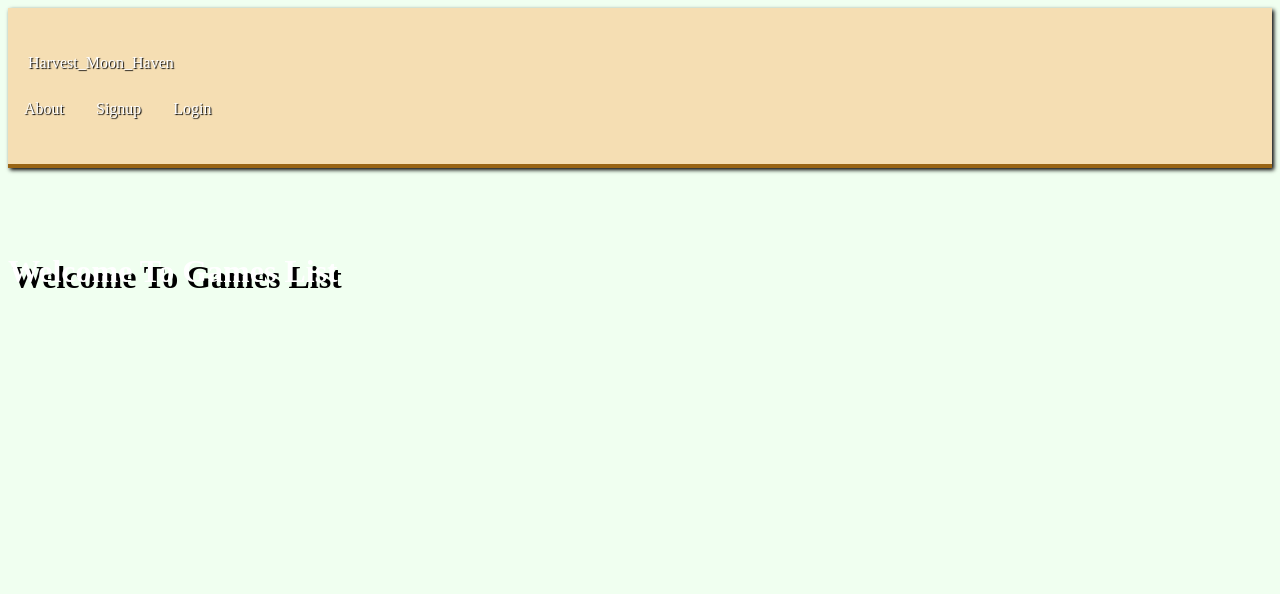
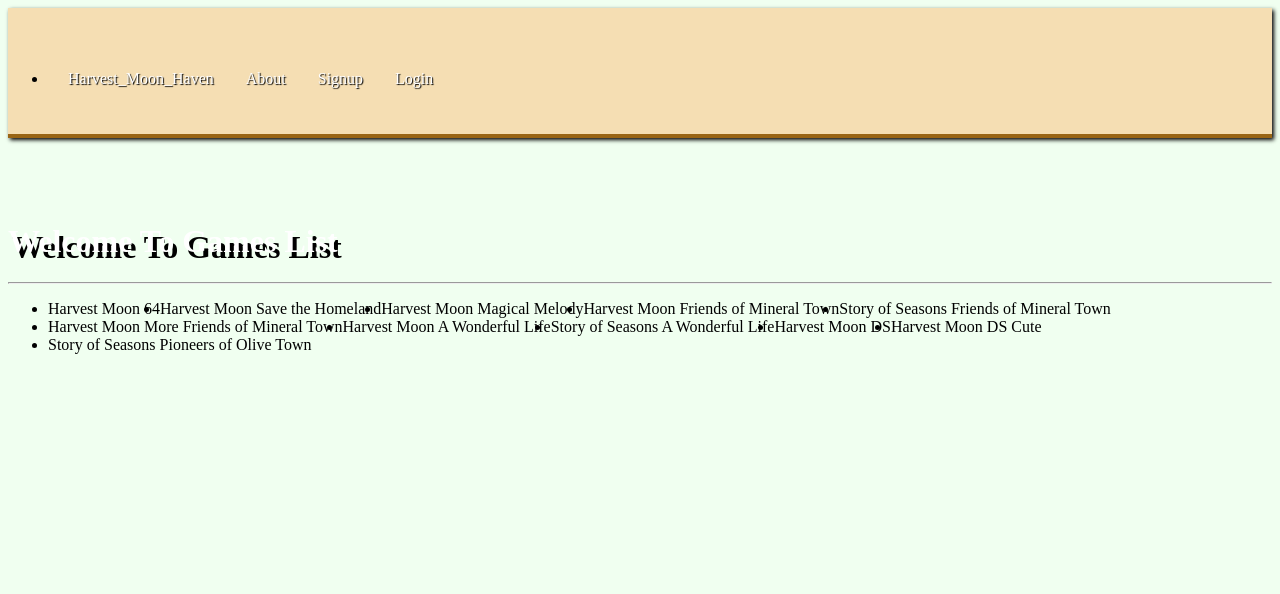
Before and after one commit to xkawixgirlx/harvest_moon_haven, a Django app: page /games/ in a window 1280 px wide. Shown: the top 594 px of the page. Run offline with Django 5.2, Linux system fonts and the light colour scheme.

Commit message:
Refactor CSS, mess around with entering games in the games list

```diff
--- a/main_app/static/css/style.css
+++ b/main_app/static/css/style.css
@@ -32,7 +32,11 @@ header {
 
 }
 
-ul {
+div.nav-wrapper {
+    list-style-type: none;
+}
+
+ul.right {
     list-style-type: none;
     margin: 0;
     padding: 0;
@@ -52,6 +56,10 @@ li a {
     text-decoration: none;
 }
 
+li a:hover {
+    background-color: rgba(153, 101, 21, 0.55);
+}
+
 h1 {
     font-family: 'funhouse';
     color: white;
@@ -66,9 +74,6 @@ footer.page-footer {
     box-shadow: 2px 2px 4px black;
 }
 
-li a:hover {
-    background-color: rgba(153, 101, 21, 0.55);
-}
 
 .submit-logout {
     background-color: transparent;
@@ -81,6 +86,12 @@ button.submit-logout:focus {
     background-color: transparent;
     outline: none;
 }
+
+.image-container {
+    display: grid;
+    justify-content: center;
+}
+
 img.landing-image {
     height: 85%;
     width: 90%;
--- a/main_app/templates/games/games.html
+++ b/main_app/templates/games/games.html
@@ -2,6 +2,21 @@
 {% block content %}
 
 <h1>Welcome To Games List </h1>
-
+<hr />
+<ul class="games-list">
+    <div>
+        <li>Harvest Moon 64</li>
+        <li>Harvest Moon Save the Homeland</li>
+        <li>Harvest Moon Magical Melody</li>
+        <li>Harvest Moon Friends of Mineral Town</li>
+        <li>Story of Seasons Friends of Mineral Town</li>
+        <li>Harvest Moon More Friends of Mineral Town</li>
+        <li>Harvest Moon A Wonderful Life</li>
+        <li>Story of Seasons A Wonderful Life</li>
+        <li>Harvest Moon DS</li>
+        <li>Harvest Moon DS Cute</li>
+        <li>Story of Seasons Pioneers of Olive Town</li>
+    </div>
+</ul>
 
 {% endblock %}
--- a/main_app/templates/home.html
+++ b/main_app/templates/home.html
@@ -2,7 +2,9 @@
 {% block content %}
 
 <h1>Welcome! </h1>
-<img src="https://wallpapercave.com/wp/lq7QFYS.jpg" alt="farmers" class="landing-image">
+<div class="image-container">
+    <img src="https://wallpapercave.com/wp/lq7QFYS.jpg" alt="farmers" class="landing-image">
+</div>
 
 
 {% endblock %}
```
Also changed, not shown: main_app/models.py (line endings or trailing spaces).
